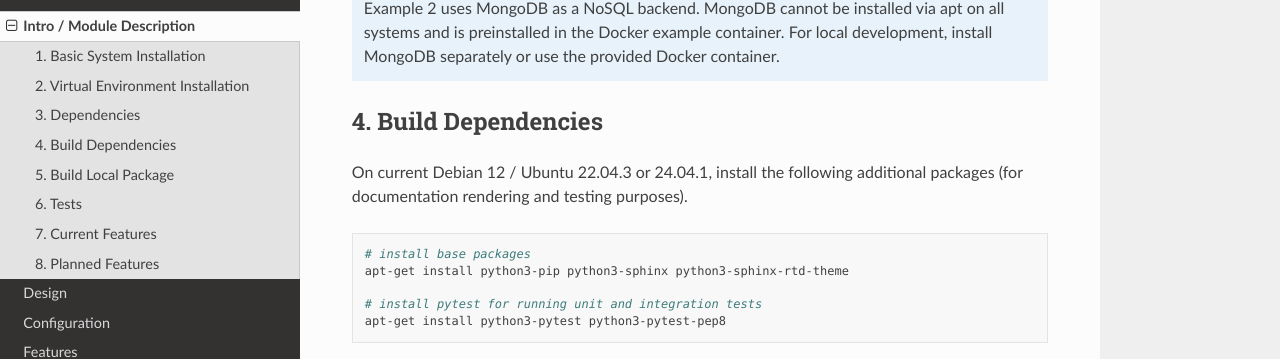
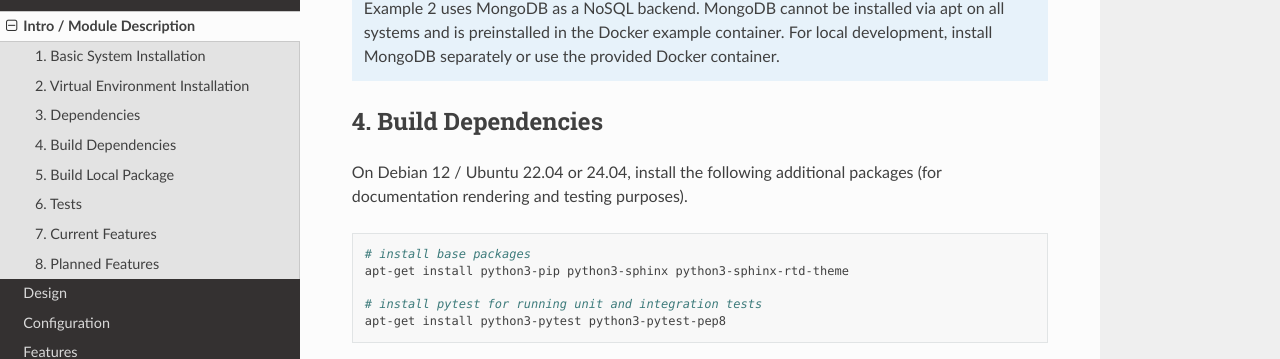
Before and after one commit to clauspruefer/python-micro-esb, a Sphinx documentation site: the page built from doc/source/intro.rst, in a window 1280 px wide and 900 px high, scrolled down 992 px. Shown: the part 95-454 px from the top of the window. Built offline with Sphinx 7.4.7 and the Read the Docs theme 3.1.0, drawn with Linux system fonts in a browser that asks for light colours.

Commit message:
Update to more fitting content

```diff
--- a/doc/source/intro.rst
+++ b/doc/source/intro.rst
@@ -50,7 +50,7 @@ Using the **microesb** module generally does not require the **psycopg2** Postgr
 4. Build Dependencies
 =====================
 
-On current Debian 12 / Ubuntu 22.04.3 or 24.04.1, install the following additional packages (for documentation rendering and testing purposes).
+On Debian 12 / Ubuntu 22.04 or 24.04, install the following additional packages (for documentation rendering and testing purposes).
 
 .. code-block:: bash
 
```
